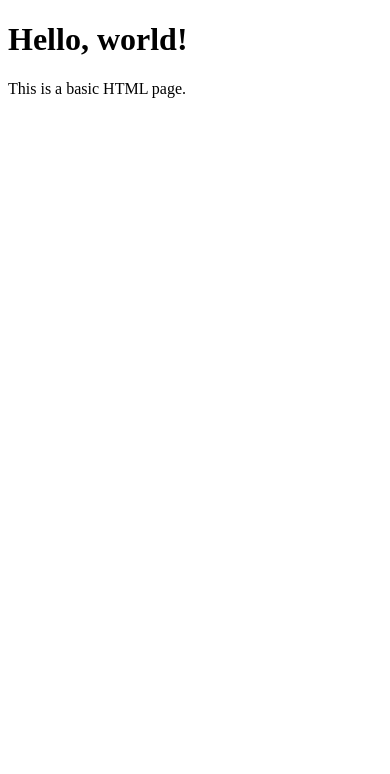
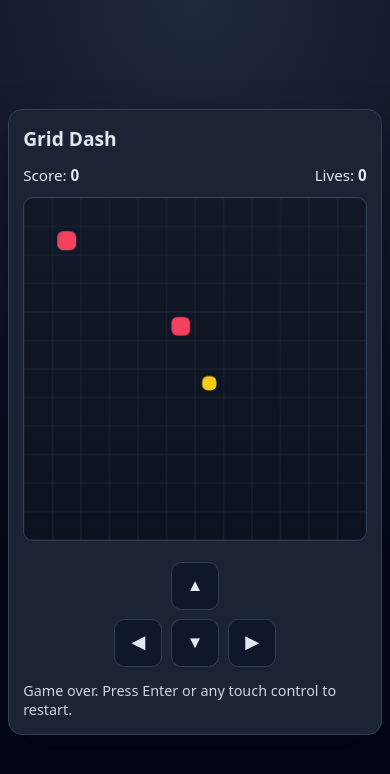
Before and after one commit to Krealer/grid-game, a plain HTML site: page index.html in a window 390 px wide. Drawn offline with Linux system fonts and the light colour scheme.

Commit message:
Build responsive asset-free canvas grid game

```diff
--- /dev/null
+++ b/css/responsive.css
@@ -0,0 +1,26 @@
+@media (max-width: 767px) {
+  .game-shell {
+    width: 96vw;
+    padding: 0.9rem;
+  }
+
+  .hud {
+    flex-direction: column;
+    align-items: flex-start;
+  }
+
+  .hud__meta {
+    width: 100%;
+    justify-content: space-between;
+  }
+}
+
+@media (min-width: 768px) {
+  .controls {
+    grid-template-columns: 1fr;
+  }
+
+  .status {
+    font-size: 0.95rem;
+  }
+}
--- a/index.html
+++ b/index.html
@@ -3,10 +3,42 @@
 <head>
   <meta charset="UTF-8">
   <meta name="viewport" content="width=device-width, initial-scale=1.0">
-  <title>Basic HTML Page</title>
+  <title>Grid Dash</title>
+  <link rel="stylesheet" href="style.css">
+  <link rel="stylesheet" href="css/responsive.css">
 </head>
 <body>
-  <h1>Hello, world!</h1>
-  <p>This is a basic HTML page.</p>
+  <main class="game-shell">
+    <header class="hud" aria-live="polite">
+      <h1>Grid Dash</h1>
+      <p class="hud__meta">
+        <span>Score: <strong id="score">0</strong></span>
+        <span>Lives: <strong id="lives">3</strong></span>
+      </p>
+    </header>
+
+    <canvas
+      id="game"
+      width="360"
+      height="360"
+      aria-label="Grid Dash game area. Move with arrow keys or touch controls to collect stars and avoid enemies."
+      role="img"
+    >
+      Your browser does not support canvas. Use a modern browser to play Grid Dash.
+    </canvas>
+
+    <section class="controls" aria-label="Touch controls">
+      <button type="button" data-move="up" aria-label="Move up">▲</button>
+      <div class="controls__row">
+        <button type="button" data-move="left" aria-label="Move left">◀</button>
+        <button type="button" data-move="down" aria-label="Move down">▼</button>
+        <button type="button" data-move="right" aria-label="Move right">▶</button>
+      </div>
+    </section>
+
+    <p id="status" class="status">Collect stars, dodge red bots.</p>
+  </main>
+
+  <script type="module" src="script.js"></script>
 </body>
 </html>
--- /dev/null
+++ b/js/enemies.js
@@ -0,0 +1,23 @@
+import { clampToGrid } from './utils.js';
+
+export function createEnemies() {
+  return [
+    { x: 10, y: 10 },
+    { x: 10, y: 1 }
+  ];
+}
+
+// Enemy AI movement toward player
+// Normalized vector movement on grid axis
+export function stepEnemies(enemies, player) {
+  enemies.forEach((enemy) => {
+    const dx = player.x - enemy.x;
+    const dy = player.y - enemy.y;
+
+    if (Math.abs(dx) > Math.abs(dy)) {
+      enemy.x = clampToGrid(enemy.x + Math.sign(dx));
+    } else {
+      enemy.y = clampToGrid(enemy.y + Math.sign(dy));
+    }
+  });
+}
--- /dev/null
+++ b/js/game.js
@@ -0,0 +1,191 @@
+import { createPlayer } from './player.js';
+import { createEnemies, stepEnemies } from './enemies.js';
+import {
+  CANVAS_SIZE,
+  CELL_SIZE,
+  DIRECTIONS,
+  GRID_SIZE,
+  randomCell,
+  sameCell
+} from './utils.js';
+
+export function createGame({ canvas, scoreEl, livesEl, statusEl, controls }) {
+  const ctx = canvas.getContext('2d');
+  canvas.width = CANVAS_SIZE;
+  canvas.height = CANVAS_SIZE;
+
+  const state = {
+    player: createPlayer(),
+    enemies: createEnemies(),
+    star: { x: 6, y: 6 },
+    score: 0,
+    lives: 3,
+    gameOver: false,
+    lastStepTime: 0,
+    stepIntervalMs: 140,
+    queuedDirection: null
+  };
+
+  function setStatus(message) {
+    statusEl.textContent = message;
+  }
+
+  function syncHud() {
+    scoreEl.textContent = String(state.score);
+    livesEl.textContent = String(state.lives);
+  }
+
+  function queueDirection(directionKey) {
+    if (DIRECTIONS[directionKey]) {
+      state.queuedDirection = DIRECTIONS[directionKey];
+    }
+  }
+
+  function bindInput() {
+    const keyboardMap = {
+      ArrowUp: 'up',
+      ArrowDown: 'down',
+      ArrowLeft: 'left',
+      ArrowRight: 'right',
+      w: 'up',
+      s: 'down',
+      a: 'left',
+      d: 'right'
+    };
+
+    window.addEventListener('keydown', (event) => {
+      const directionKey = keyboardMap[event.key];
+      if (!directionKey) {
+        return;
+      }
+
+      event.preventDefault();
+      if (state.gameOver && event.key === 'Enter') {
+        restart();
+        return;
+      }
+
+      queueDirection(directionKey);
+    });
+
+    controls.querySelectorAll('[data-move]').forEach((button) => {
+      button.addEventListener('pointerdown', () => {
+        if (state.gameOver) {
+          restart();
+          return;
+        }
+
+        queueDirection(button.dataset.move);
+      });
+    });
+  }
+
+  function placeNewStar() {
+    const blocked = [state.player, ...state.enemies];
+    state.star = randomCell(blocked);
+  }
+
+  function update() {
+    if (state.gameOver) {
+      return;
+    }
+
+    if (state.queuedDirection) {
+      state.player.move(state.queuedDirection);
+      state.queuedDirection = null;
+    }
+
+    stepEnemies(state.enemies, state.player);
+
+    if (sameCell(state.player, state.star)) {
+      state.score += 10;
+      setStatus('Nice! Star captured.');
+      placeNewStar();
+    }
+
+    const hitEnemy = state.enemies.some((enemy) => sameCell(enemy, state.player));
+    if (hitEnemy) {
+      state.lives -= 1;
+      state.player.x = 1;
+      state.player.y = 1;
+      setStatus('Hit! Repositioning player.');
+    }
+
+    if (state.lives <= 0) {
+      state.gameOver = true;
+      setStatus('Game over. Press Enter or any touch control to restart.');
+    }
+
+    syncHud();
+  }
+
+  function drawGrid() {
+    ctx.strokeStyle = '#1f2937';
+    ctx.lineWidth = 1;
+    for (let i = 0; i <= GRID_SIZE; i += 1) {
+      const position = i * CELL_SIZE;
+      ctx.beginPath();
+      ctx.moveTo(position, 0);
+      ctx.lineTo(position, CANVAS_SIZE);
+      ctx.stroke();
+
+      ctx.beginPath();
+      ctx.moveTo(0, position);
+      ctx.lineTo(CANVAS_SIZE, position);
+      ctx.stroke();
+    }
+  }
+
+  function drawEntity(entity, color, radius = 0.2) {
+    const centerX = entity.x * CELL_SIZE + CELL_SIZE / 2;
+    const centerY = entity.y * CELL_SIZE + CELL_SIZE / 2;
+    const size = CELL_SIZE * (0.45 + radius);
+
+    ctx.fillStyle = color;
+    ctx.beginPath();
+    ctx.roundRect(centerX - size / 2, centerY - size / 2, size, size, 6);
+    ctx.fill();
+  }
+
+  function render() {
+    ctx.clearRect(0, 0, CANVAS_SIZE, CANVAS_SIZE);
+    drawGrid();
+
+    drawEntity(state.star, '#facc15', 0.05);
+    drawEntity(state.player, '#22d3ee');
+    state.enemies.forEach((enemy) => drawEntity(enemy, '#f43f5e'));
+  }
+
+  function loop(timestamp) {
+    if (timestamp - state.lastStepTime >= state.stepIntervalMs) {
+      update();
+      state.lastStepTime = timestamp;
+    }
+
+    render();
+    requestAnimationFrame(loop);
+  }
+
+  function restart() {
+    state.player = createPlayer();
+    state.enemies = createEnemies();
+    state.score = 0;
+    state.lives = 3;
+    state.gameOver = false;
+    state.lastStepTime = 0;
+    state.queuedDirection = null;
+    placeNewStar();
+    setStatus('Fresh run. Collect stars, dodge red bots.');
+    syncHud();
+  }
+
+  bindInput();
+  syncHud();
+  render();
+
+  return {
+    start() {
+      requestAnimationFrame(loop);
+    }
+  };
+}
--- /dev/null
+++ b/js/player.js
@@ -0,0 +1,12 @@
+import { clampToGrid } from './utils.js';
+
+export function createPlayer() {
+  return {
+    x: 1,
+    y: 1,
+    move(direction) {
+      this.x = clampToGrid(this.x + direction.x);
+      this.y = clampToGrid(this.y + direction.y);
+    }
+  };
+}
--- /dev/null
+++ b/js/utils.js
@@ -0,0 +1,33 @@
+export const GRID_SIZE = 12;
+export const CELL_SIZE = 30;
+export const CANVAS_SIZE = GRID_SIZE * CELL_SIZE;
+
+export const DIRECTIONS = {
+  up: { x: 0, y: -1 },
+  down: { x: 0, y: 1 },
+  left: { x: -1, y: 0 },
+  right: { x: 1, y: 0 }
+};
+
+export function randomCell(excluded = []) {
+  const blocked = new Set(excluded.map((entity) => `${entity.x},${entity.y}`));
+
+  while (true) {
+    const cell = {
+      x: Math.floor(Math.random() * GRID_SIZE),
+      y: Math.floor(Math.random() * GRID_SIZE)
+    };
+
+    if (!blocked.has(`${cell.x},${cell.y}`)) {
+      return cell;
+    }
+  }
+}
+
+export function sameCell(a, b) {
+  return a.x === b.x && a.y === b.y;
+}
+
+export function clampToGrid(value) {
+  return Math.min(GRID_SIZE - 1, Math.max(0, value));
+}
--- /dev/null
+++ b/script.js
@@ -0,0 +1,11 @@
+import { createGame } from './js/game.js';
+
+const game = createGame({
+  canvas: document.getElementById('game'),
+  scoreEl: document.getElementById('score'),
+  livesEl: document.getElementById('lives'),
+  statusEl: document.getElementById('status'),
+  controls: document.querySelector('.controls')
+});
+
+game.start();
--- /dev/null
+++ b/style.css
@@ -0,0 +1,94 @@
+:root {
+  color-scheme: dark;
+  --bg: #0f172a;
+  --panel: #1e293b;
+  --line: #334155;
+  --text: #e2e8f0;
+  --accent: #22d3ee;
+  --danger: #f43f5e;
+}
+
+* {
+  box-sizing: border-box;
+}
+
+body {
+  margin: 0;
+  min-height: 100vh;
+  display: grid;
+  place-items: center;
+  background: radial-gradient(circle at top, #1e293b, #020617 70%);
+  color: var(--text);
+  font-family: system-ui, -apple-system, BlinkMacSystemFont, "Segoe UI", sans-serif;
+}
+
+.game-shell {
+  width: min(92vw, 520px);
+  padding: 1rem;
+  background: color-mix(in srgb, var(--panel) 88%, black);
+  border: 1px solid var(--line);
+  border-radius: 14px;
+  box-shadow: 0 20px 40px rgb(2 6 23 / 55%);
+}
+
+.hud {
+  display: flex;
+  align-items: baseline;
+  justify-content: space-between;
+  gap: 0.8rem;
+}
+
+.hud h1 {
+  margin: 0;
+  font-size: 1.2rem;
+}
+
+.hud__meta {
+  margin: 0;
+  display: flex;
+  gap: 0.8rem;
+  font-size: 0.95rem;
+}
+
+canvas {
+  width: 100%;
+  height: auto;
+  margin-top: 0.8rem;
+  border: 1px solid var(--line);
+  border-radius: 10px;
+  background: linear-gradient(180deg, #111827, #0b1220);
+}
+
+.controls {
+  margin-top: 1rem;
+  display: grid;
+  justify-items: center;
+  gap: 0.55rem;
+}
+
+.controls__row {
+  display: flex;
+  gap: 0.55rem;
+}
+
+button[data-move] {
+  border: 1px solid var(--line);
+  background: #0f172a;
+  color: var(--text);
+  width: 3rem;
+  height: 3rem;
+  border-radius: 0.65rem;
+  font-size: 1.05rem;
+  font-weight: 700;
+  touch-action: manipulation;
+}
+
+button[data-move]:active {
+  background: #1d4ed8;
+}
+
+.status {
+  margin: 0.9rem 0 0;
+  font-size: 0.9rem;
+  color: #cbd5e1;
+}
```
